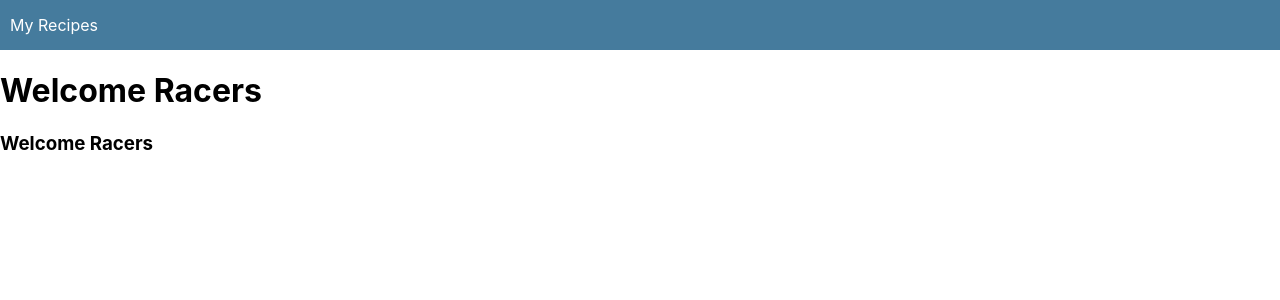
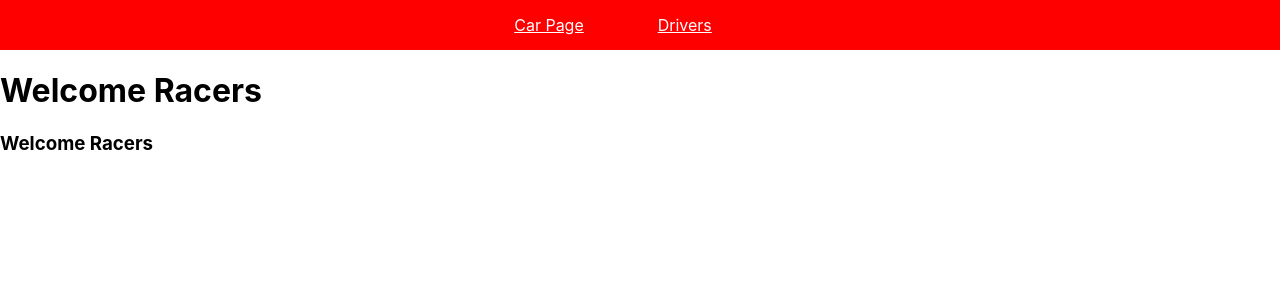
Before and after one commit to Justint1234/Project-3-fastorlast, a React (Create React App) app in the folder client/: page / in a window 1280 px wide. Shown: the top 300 px of the page. Built offline with nearby package versions, Linux system fonts and the light colour scheme.

Commit message:
committing again

```diff
--- a/client/src/App.js
+++ b/client/src/App.js
@@ -3,7 +3,7 @@ import { BrowserRouter as Router, Route, Switch, } from 'react-router-dom'
 import CarPage from './components/CarPage'
 import HomePage from './components/HomePage'
 import DriverPage from './components/DriverPage'
-import NavBar from './components/NavBar'
+import NavBar from './components/Navbar'
 
 
 class App extends Component {
--- a/client/src/components/Navbar.js
+++ b/client/src/components/Navbar.js
@@ -4,13 +4,13 @@ import styled from 'styled-components'
 
 const NavBarStyles = styled.div`
   display: flex;
-  justify-content: space-between;
+  justify-content: center;
   align-items: center;
-  background: #457B9D;
+  background: red;
   height: 50px;
 
   a {
-    text-decoration: none;
+    text-decoration: underline;
     padding-left: 10px;
     color: white;
     &:active {
@@ -28,11 +28,11 @@ const NavBarStyles = styled.div`
 class NavBar extends Component {
   render() {
     return (
-      <NavBarStyles>
-        <Link to="/">My Recipes</Link>
-        {/* <div className="right">
-          <Link to="/login">Sign Up</Link>
-        </div> */}
+      <NavBarStyles id="nav-container" class="some-class">
+        <Link to="/carpage">Car Page</Link>
+        <div className="right">
+          <Link to="/driverpage">Drivers</Link>
+        </div>
 
       </NavBarStyles>
     );
```
